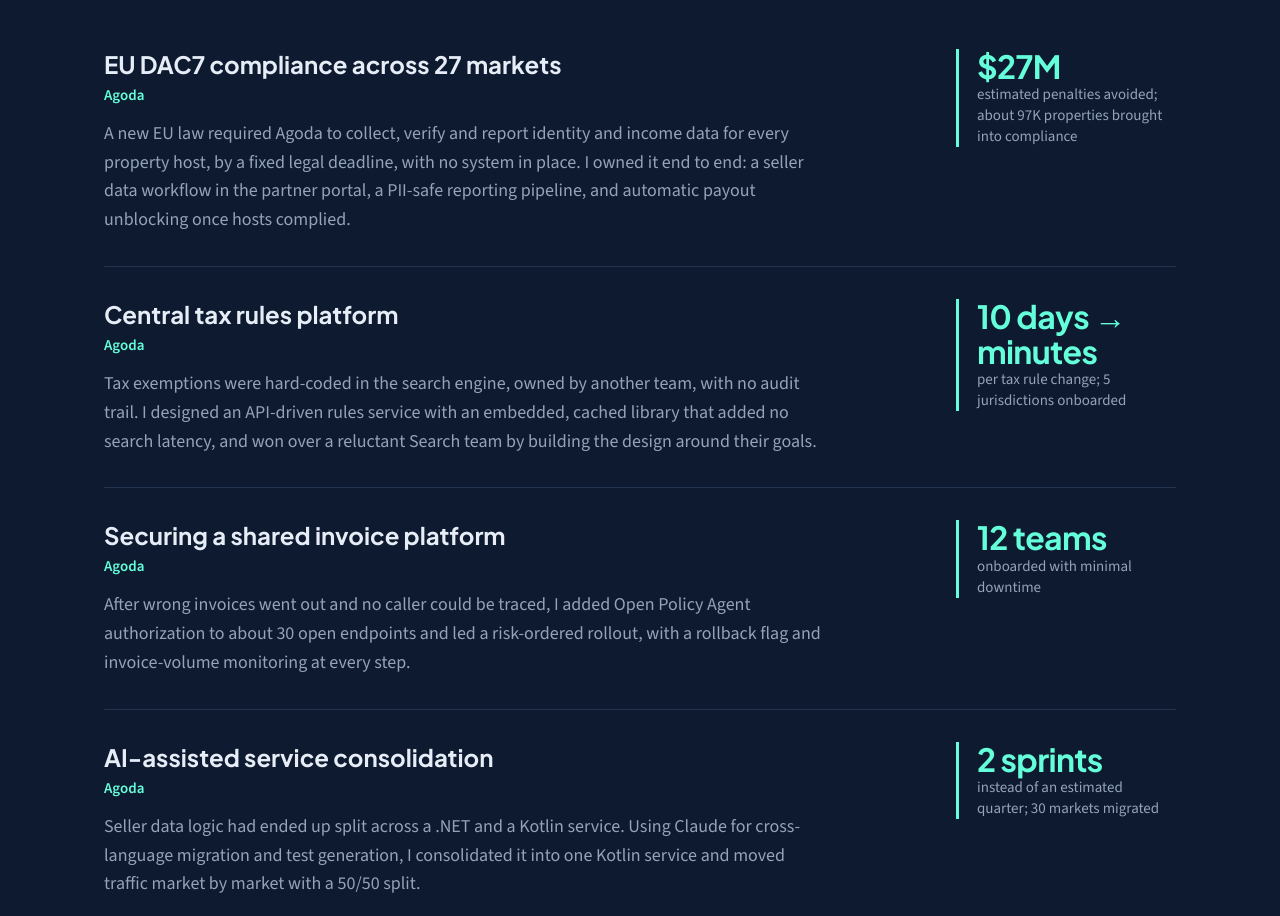
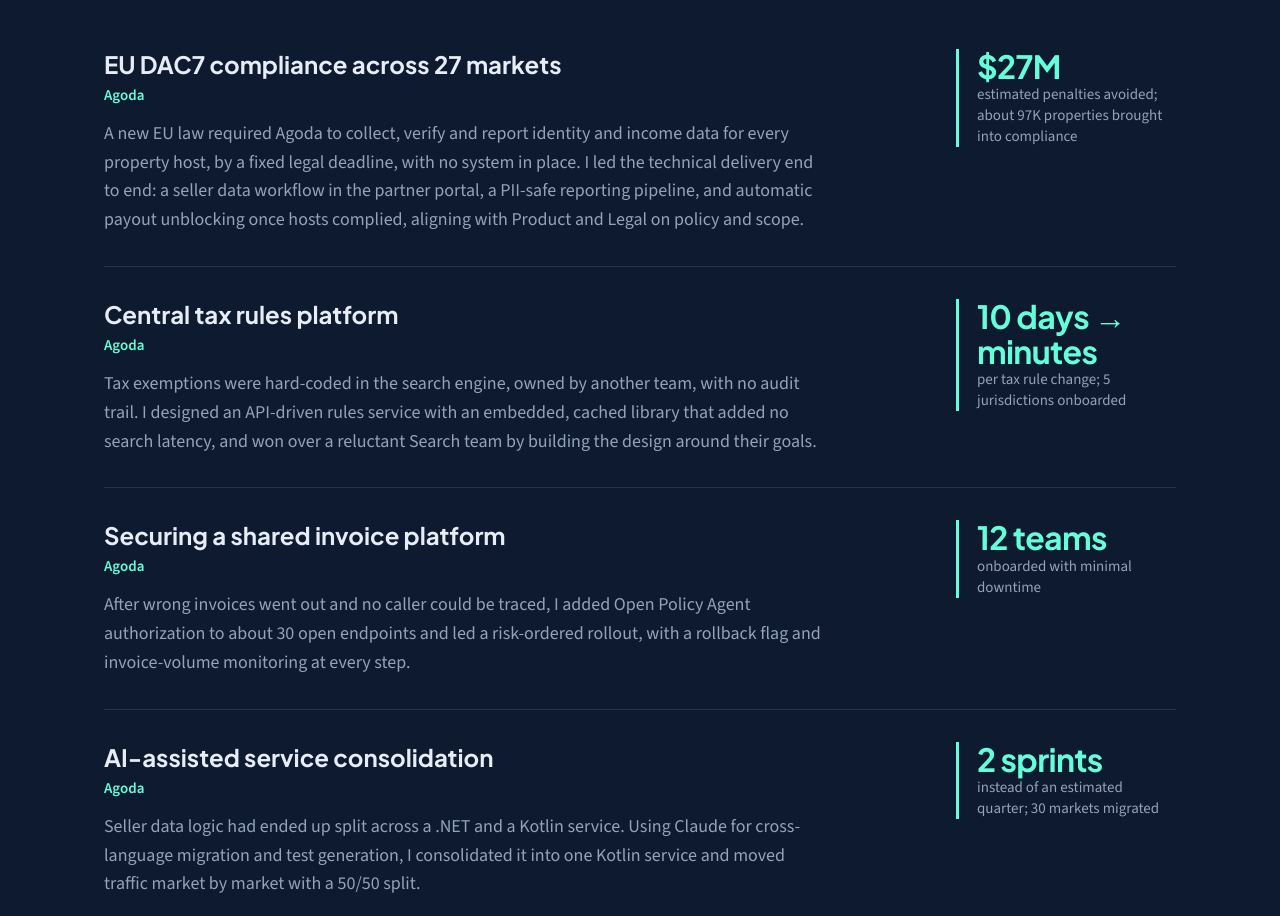
Before and after one commit to chainikatanwar/chainikatanwar.github.io, a plain HTML site: page index.html in a window 1280 px wide. Shown: the part 1699-2615 px from the top of the page. Drawn offline with nearby package versions, Linux system fonts and the light colour scheme.

Commit message:
Clarify DAC7 technical ownership attribution

```diff
--- a/index.html
+++ b/index.html
@@ -183,7 +183,7 @@ footer { background: var(--bg-alt); border-top: 1px solid var(--line); padding:
           <div>
             <h3>EU DAC7 compliance across 27 markets</h3>
             <p class="where">Agoda</p>
-            <p class="detail">A new EU law required Agoda to collect, verify and report identity and income data for every property host, by a fixed legal deadline, with no system in place. I owned it end to end: a seller data workflow in the partner portal, a PII-safe reporting pipeline, and automatic payout unblocking once hosts complied.</p>
+            <p class="detail">A new EU law required Agoda to collect, verify and report identity and income data for every property host, by a fixed legal deadline, with no system in place. I led the technical delivery end to end: a seller data workflow in the partner portal, a PII-safe reporting pipeline, and automatic payout unblocking once hosts complied, aligning with Product and Legal on policy and scope.</p>
           </div>
           <div class="impact"><strong>$27M</strong><span>estimated penalties avoided; about 97K properties brought into compliance</span></div>
         </li>
```
